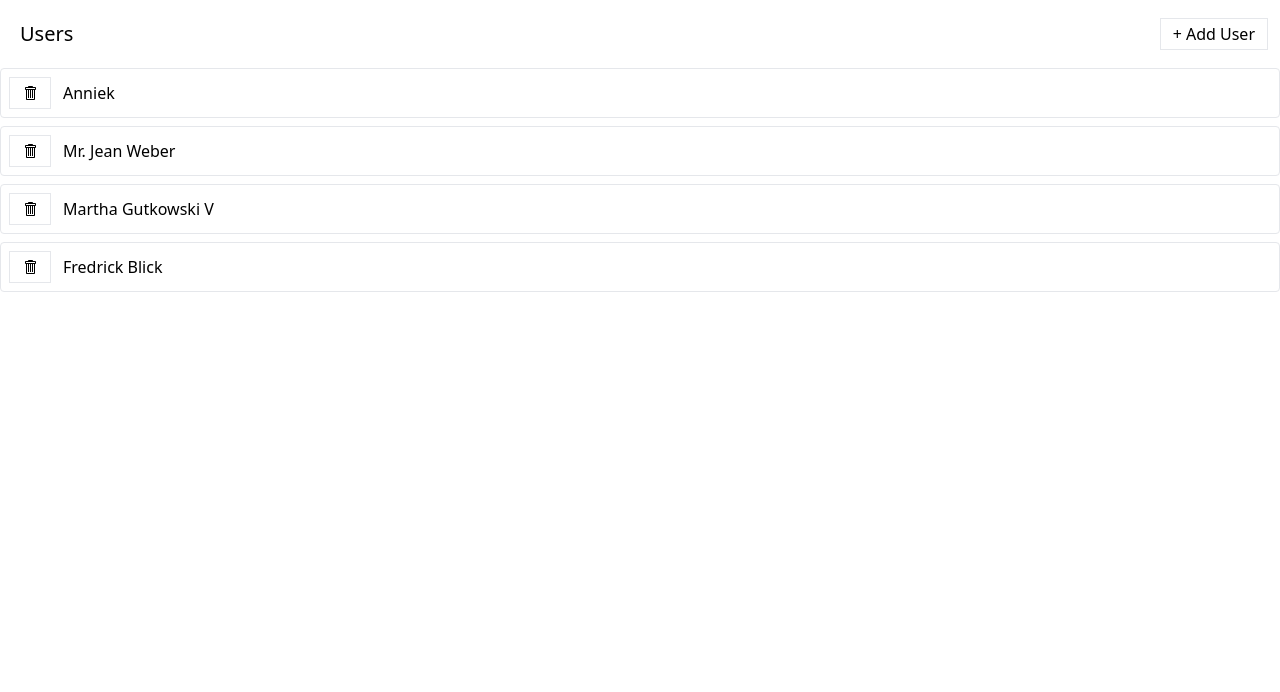
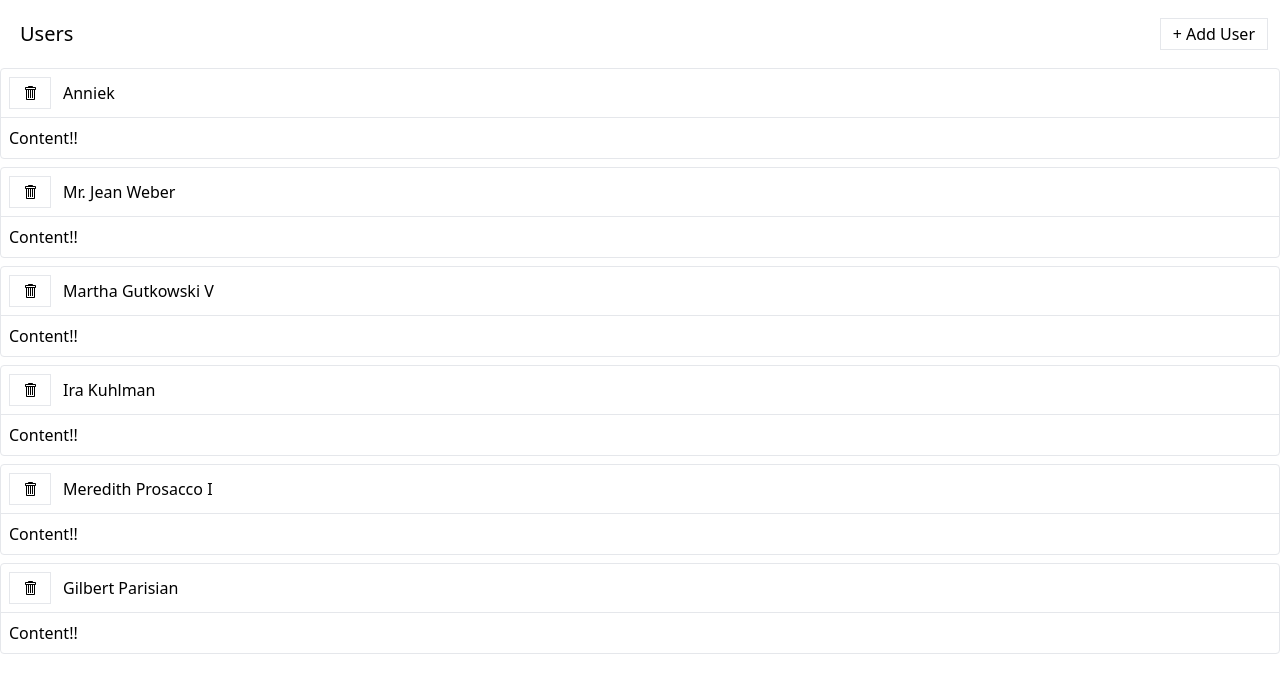
Before and after one commit to Keinna/media-fetcher-react-redux-toolkit, a React (Create React App) app: page / in a window 1280 px wide. Shown: the top 692 px of the page. Built offline with nearby package versions, Linux system fonts and the light colour scheme; data requests are answered from the project's data file.

Commit message:
working on album section, ExpandablePanel

```diff
--- a/db.json
+++ b/db.json
@@ -13,8 +13,16 @@
       "id": 3
     },
     {
-      "name": "Fredrick Blick",
+      "name": "Ira Kuhlman",
+      "id": 4
+    },
+    {
+      "name": "Meredith Prosacco I",
       "id": 5
+    },
+    {
+      "name": "Gilbert Parisian",
+      "id": 6
     }
   ],
   "albums": [],
--- /dev/null
+++ b/src/components/ExpandablePanel.js
@@ -0,0 +1,14 @@
+function ExpandablePanel({ header, children }) {
+    return (
+        <div className="mb-2 border rounded">
+            <div className="flex p-2 justify-between items-center cursor-pointer">
+                <div className="flex flex-row items-center justify-between">
+                    {header}
+                </div>
+            </div>
+            <div className="p-2 border-t">{children}</div>
+        </div>
+    );
+}
+
+export default ExpandablePanel;
--- a/src/components/UserListItem.js
+++ b/src/components/UserListItem.js
@@ -3,6 +3,7 @@ import Button from "./Button";
 import { removeUser } from "../store";
 //for showing loading spinner
 import { useThunk } from "../hooks/use-thunk";
+import ExpandablePanel from "./ExpandablePanel";
 
 function UserListItem({ user }) {
     const [doRemoveUser, isLoading, error] = useThunk(removeUser);
@@ -11,23 +12,17 @@ function UserListItem({ user }) {
         doRemoveUser(user);
     };
 
-    return (
-        <div className="mb-2 border rounded">
-            <div className="flex p-2 justify-between items-center cursor-pointer">
-                <div className="flex flex-row items-center justify-between">
-                    <Button
-                        className="mr-3"
-                        loading={isLoading}
-                        onClick={handleClick}
-                    >
-                        <GoTrashcan />
-                    </Button>
-                    {error && <div>"Error deleting user"</div>}
-                    {user.name}
-                </div>
-            </div>
-        </div>
+    const header = (
+        <>
+            <Button className="mr-3" loading={isLoading} onClick={handleClick}>
+                <GoTrashcan className="bg-red" />
+            </Button>
+            {error && <div>"Error deleting user"</div>}
+            {user.name}
+        </>
     );
+
+    return <ExpandablePanel header={header}>Content!!</ExpandablePanel>;
 }
 
 export default UserListItem;
```
